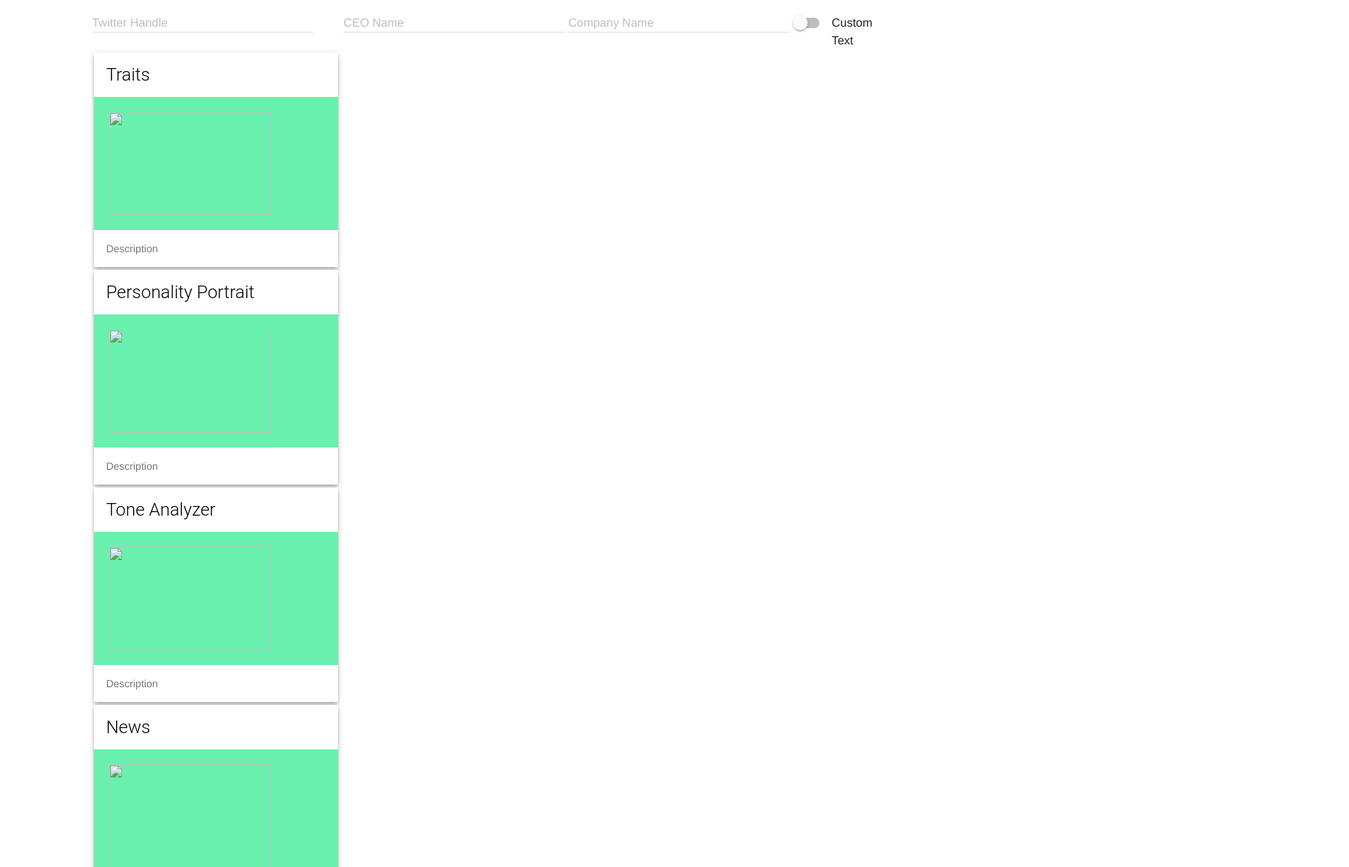
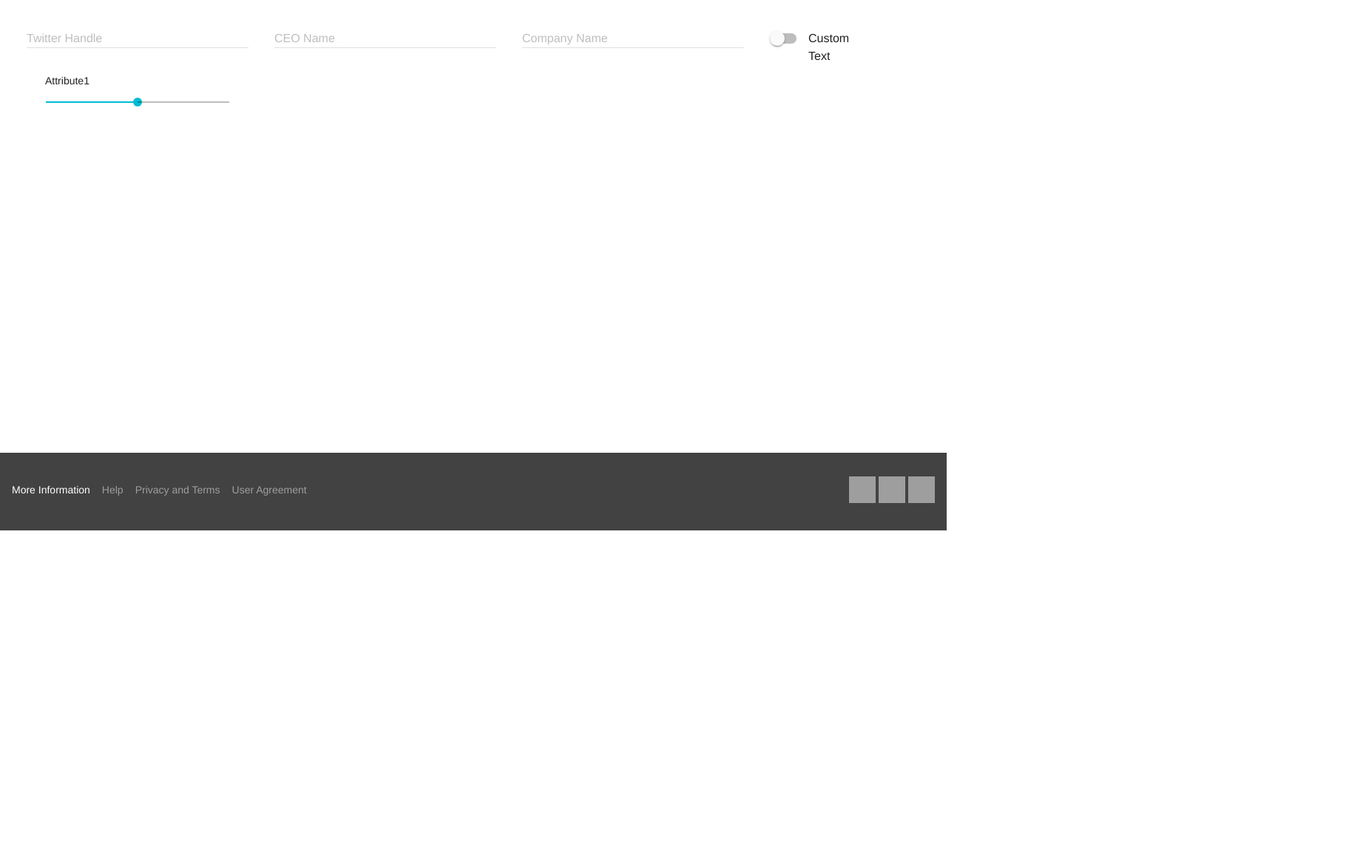
Before and after one commit to karlenemccleary/Eli-s_Amazing_Idea_HackPSU__Fall_2017, a plain HTML site: page HTML/homepage.html in a window 1280 px wide. Shown: the part 128-1300 px from the top of the page at 74% size, 1824 px wide, since content can reach past the window. After the commit the page ends 845 px from the top, so only its background shows below. Drawn offline with nearby package versions, Linux system fonts and the light colour scheme.

Commit message:
Need to figure out what we are going to display and how

```diff
--- a/HTML/homepage.html
+++ b/HTML/homepage.html
@@ -15,7 +15,7 @@
 
 <body>
 	<div id="container">
-		<div class="item headerItem" id="header" style="display: block;">
+		<div id="header" style="display: block;">
 			<div class="mdl-layout mdl-js-layout mdl-layout--fixed-header" style="height:125px;">
 				<header class="mdl-layout__header" style="height:125px;">
 					<div class="mdl-layout__header-row">
@@ -36,10 +36,11 @@
 
 
 		<div id="body">
-			<table class="center">
+
+			<table  class="center">
 				<tr>
-
-</tr>
+					<td>
+						<table id="InputOutputTable">
 							<tr id="InputRegion">
 								<td id="InputHandle">
 									<div class="mdl-textfield mdl-js-textfield mdl-textfield--floating-label InputRegionItems">
@@ -70,93 +71,35 @@
 								</td>
 							</tr>
 
-				<tr>
+							<tr id="OutputRegion">
+								<td>
+									<div style="z-index: 2">
+										<label style="display: inline-block; margin:10px; margin-left: 25px;">Attribute1</label>
+										<input class="mdl-slider mdl-js-slider" readonly="true" type="range" min="0" max="100" value="50" tabindex="0" style="z-index: -1">
+									</div>
+
+								</td>
+							</tr>
+						</table>
+					</td>
 
 					<td>
-						<table>
-
-							<!-- Traits Button -->
+						<table id="NewsOutput">
 							<tr>
 								<td>
+									<div style="margin-left: 550px;">
 										<div>
-										<div class="mdl-card mdl-shadow--4dp itemCards">
-											<div class="mdl-card__title">
-												<h2 class="mdl-card__title-text">Traits</h2>
-											</div>
-											<div class="mdl-card__media">
-												<img src="photo.jpg" width="220" height="140" border="0" alt="" style="padding:20px;">
-											</div>
-											<div class="mdl-card__supporting-text">
-												Description
-											</div>
+
 										</div>
 									</div>
 								</td>
 							</tr>
-
-							<!-- Personality Portait Button -->
-							<tr>
-								<td>
-									<div>
-										<div class="mdl-card mdl-shadow--4dp itemCards">
-											<div class="mdl-card__title">
-												<h2 class="mdl-card__title-text">Personality Portrait</h2>
-											</div>
-											<div class="mdl-card__media">
-												<img src="photo.jpg" width="220" height="140" border="0" alt="" style="padding:20px;">
-											</div>
-											<div class="mdl-card__supporting-text">
-												Description
-											</div>
-										</div>
-									</div>
+						</table>
 					</td>
 				</tr>
+			</table>
 
-							<!-- Tone Analyzer Button -->
-							<tr>
-								<td>
-									<div>
-										<div class="mdl-card mdl-shadow--4dp itemCards">
-											<div class="mdl-card__title">
-												<h2 class="mdl-card__title-text">Tone Analyzer</h2>
-											</div>
-											<div class="mdl-card__media">
-												<img src="photo.jpg" width="220" height="140" border="0" alt="" style="padding:20px;">
-											</div>
-											<div class="mdl-card__supporting-text">
-												Description
-											</div>
-										</div>
-									</div>
-								</td>
-							</tr>
 
-							<!-- News Button -->
-							<tr>
-								<td>
-									<div>
-										<div class="mdl-card mdl-shadow--4dp itemCards">
-											<div class="mdl-card__title">
-												<h2 class="mdl-card__title-text">News</h2>
-											</div>
-											<div class="mdl-card__media">
-												<img src="photo.jpg" width="220" height="140" border="0" alt="" style="padding:20px;">
-											</div>
-											<div class="mdl-card__supporting-text">
-												Description
-											</div>
-										</div>
-									</div>
-								</td>
-							</tr>
-
-						</table>
-					</td>
-
-				</tr>
-
-			</table>
 		</div>
 
 
--- a/HTML/homepageStyles.css
+++ b/HTML/homepageStyles.css
@@ -6,9 +6,14 @@ body {
 }
 
 td {
-	margin: 20px;
+	padding-right: 32px;
 }
 
+/*
+table, th, td {
+   border: 1px solid black;
+}
+*/
 
 #container {
    min-height:100%;
@@ -16,12 +21,11 @@ td {
 }
 
 #header {
-   background:#ff0;
-   padding-bottom:10px;
+   padding-bottom:120px;
 }
 
 #body {
-   padding:10px;
+   padding:20px;
    padding-bottom:60px;
 }
 
@@ -30,12 +34,8 @@ td {
    bottom:0;
    width:100%;
    height:60px;
-   background:#6cf;
 }
 
-#InputRegion {
-	padding-top: 50px;
-}
 #Logo {
   margin-left: -60px;
   padding-top: 60px;
@@ -43,20 +43,14 @@ td {
   height:119px;
 }
 
-
 .center {
     margin: auto;
-    width: 75%;
+    width: 100%;
     padding: 10px;
-    padding-top: 100px;
+    padding-top: 0px;
 }
 
 .InputRegionItems {
 	z-index: 1;
+	margin: 50px;
 }
-
-.itemCards {
-	float: left;
-	width: 50%;
-	height: 50%;
-}
```
Lines whose indentation alone changed are shown as unchanged.
